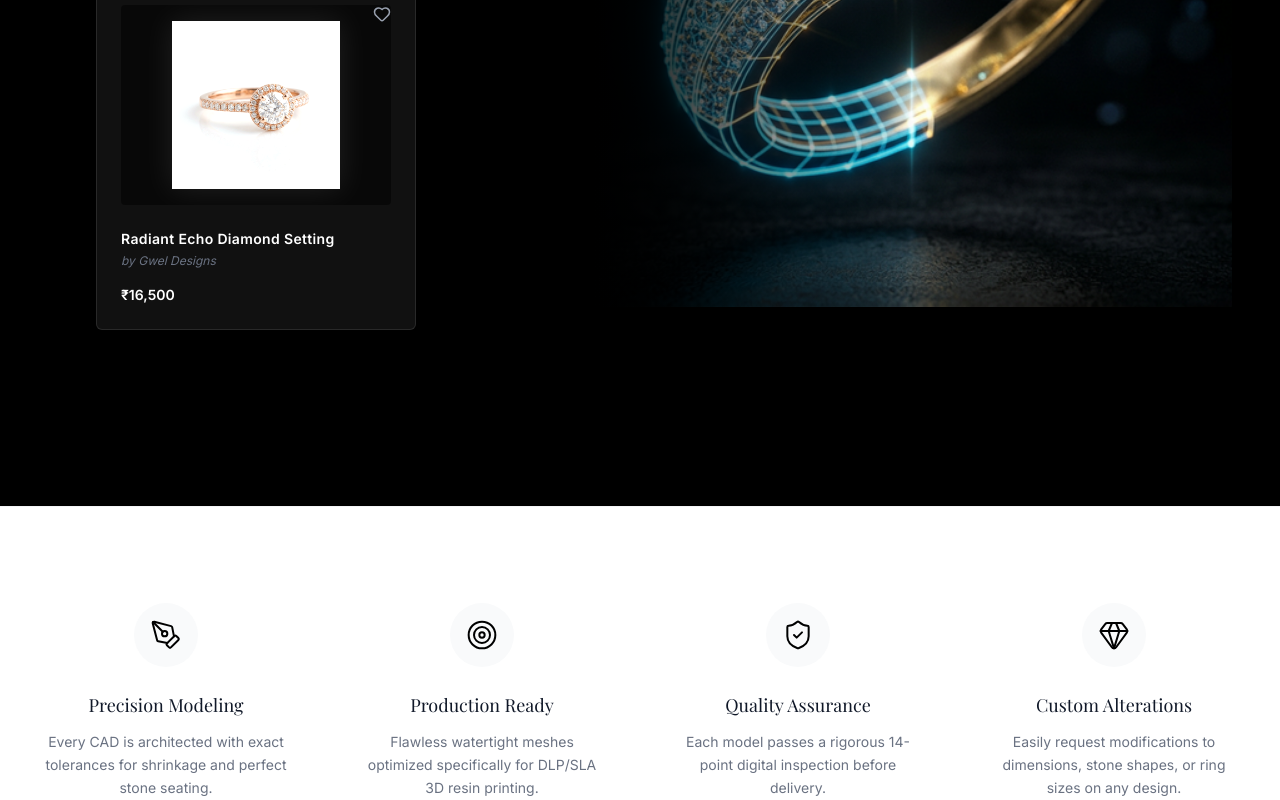
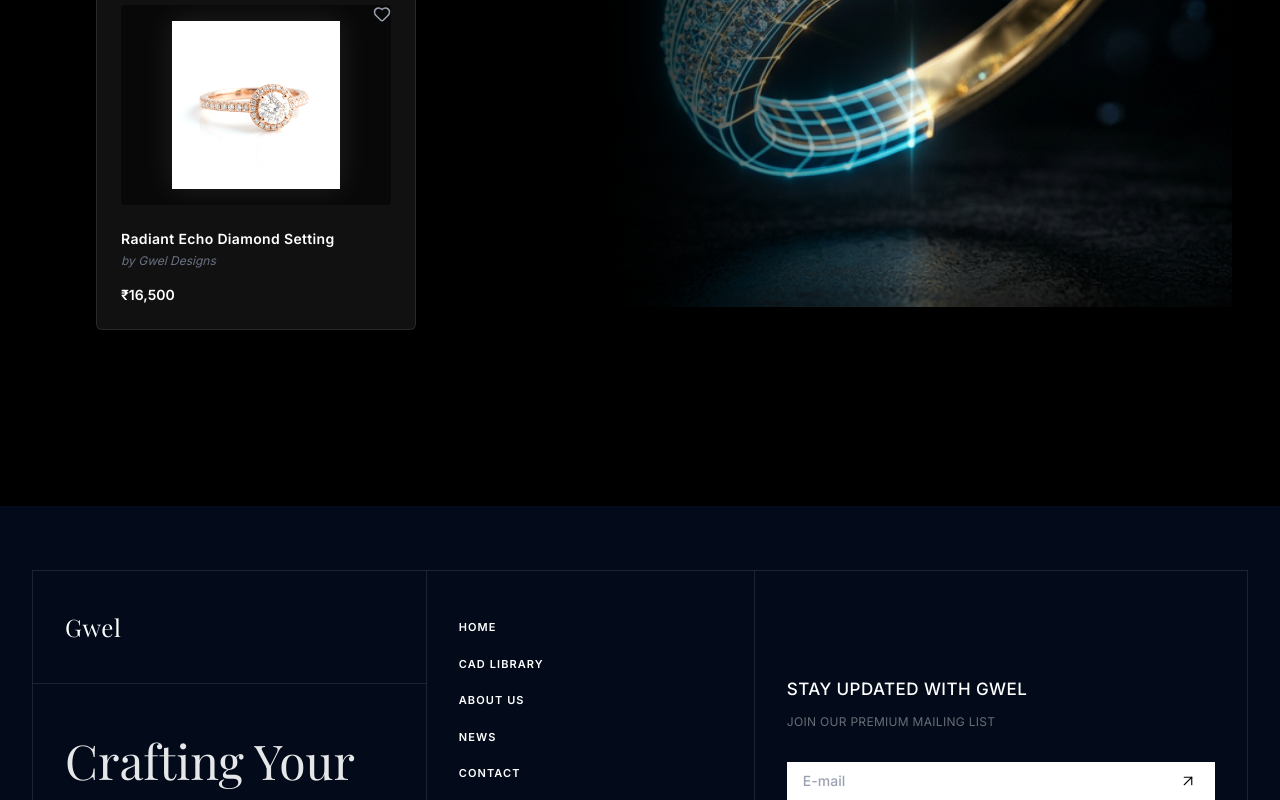
Before and after one commit to ehsaancode/diamondDraft, a React (Vite) app in the folder frontend/: page / in a window 1280 px wide. Shown: the part 3030-3830 px from the top of the page. Built offline with nearby package versions, Linux system fonts and the light colour scheme; no server answers.

Commit message:
refactor: remove FeaturesGrid section

```diff
--- a/frontend/src/pages/Home.jsx
+++ b/frontend/src/pages/Home.jsx
@@ -1,7 +1,6 @@
 import React from 'react';
 import Hero from '../components/home/Hero';
 import Explore3DModels from '../components/home/Explore3DModels';
-import FeaturesGrid from '../components/home/FeaturesGrid';
 import BestSelling from '../components/home/BestSelling';
 import FeaturedSection from '../components/home/FeaturedSection';
 import YouMayAlsoLike from '../components/home/YouMayAlsoLike';
@@ -24,7 +23,6 @@ const Home = () => {
       <EditorialSection />
       <BestSelling />
       <FeaturedSection />
-      <FeaturesGrid />
     </div>
   );
 };
```
